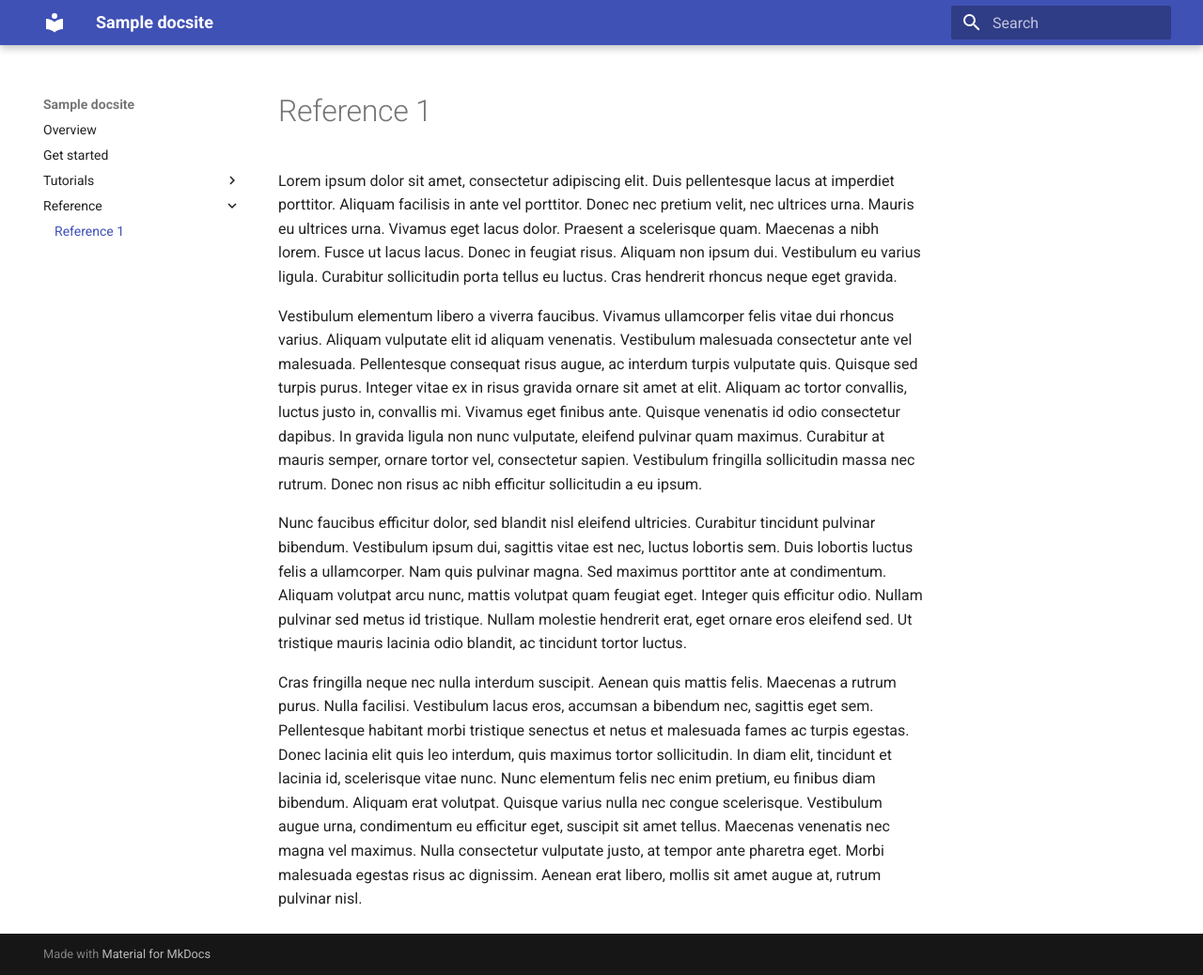
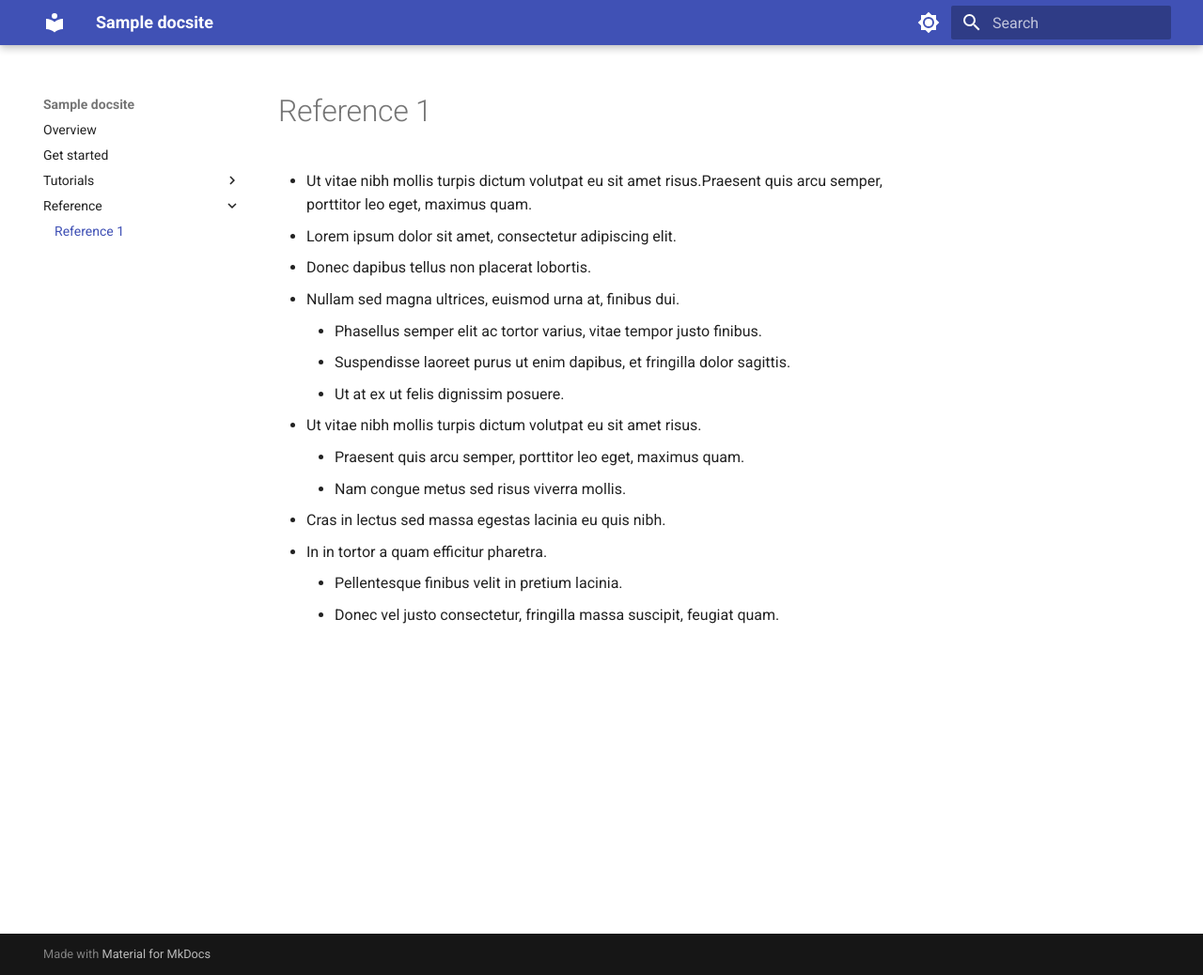
Before and after one commit to nicoalba/docsite-apis, an MkDocs documentation site: the page built from docs/reference-1.md, in a window 1280 px wide and 1038 px high. Shown: the whole window at 94% size. Built offline with MkDocs 1.6.1 and Material for MkDocs 9.7.7, drawn with Linux system fonts in a browser that asks for light colours.

```diff
--- a/docs/reference-1.md
+++ b/docs/reference-1.md
@@ -1,9 +1,16 @@
 # Reference 1
 
-Lorem ipsum dolor sit amet, consectetur adipiscing elit. Duis pellentesque lacus at imperdiet porttitor. Aliquam facilisis in ante vel porttitor. Donec nec pretium velit, nec ultrices urna. Mauris eu ultrices urna. Vivamus eget lacus dolor. Praesent a scelerisque quam. Maecenas a nibh lorem. Fusce ut lacus lacus. Donec in feugiat risus. Aliquam non ipsum dui. Vestibulum eu varius ligula. Curabitur sollicitudin porta tellus eu luctus. Cras hendrerit rhoncus neque eget gravida.
-
-Vestibulum elementum libero a viverra faucibus. Vivamus ullamcorper felis vitae dui rhoncus varius. Aliquam vulputate elit id aliquam venenatis. Vestibulum malesuada consectetur ante vel malesuada. Pellentesque consequat risus augue, ac interdum turpis vulputate quis. Quisque sed turpis purus. Integer vitae ex in risus gravida ornare sit amet at elit. Aliquam ac tortor convallis, luctus justo in, convallis mi. Vivamus eget finibus ante. Quisque venenatis id odio consectetur dapibus. In gravida ligula non nunc vulputate, eleifend pulvinar quam maximus. Curabitur at mauris semper, ornare tortor vel, consectetur sapien. Vestibulum fringilla sollicitudin massa nec rutrum. Donec non risus ac nibh efficitur sollicitudin a eu ipsum.
-
-Nunc faucibus efficitur dolor, sed blandit nisl eleifend ultricies. Curabitur tincidunt pulvinar bibendum. Vestibulum ipsum dui, sagittis vitae est nec, luctus lobortis sem. Duis lobortis luctus felis a ullamcorper. Nam quis pulvinar magna. Sed maximus porttitor ante at condimentum. Aliquam volutpat arcu nunc, mattis volutpat quam feugiat eget. Integer quis efficitur odio. Nullam pulvinar sed metus id tristique. Nullam molestie hendrerit erat, eget ornare eros eleifend sed. Ut tristique mauris lacinia odio blandit, ac tincidunt tortor luctus.
-
-Cras fringilla neque nec nulla interdum suscipit. Aenean quis mattis felis. Maecenas a rutrum purus. Nulla facilisi. Vestibulum lacus eros, accumsan a bibendum nec, sagittis eget sem. Pellentesque habitant morbi tristique senectus et netus et malesuada fames ac turpis egestas. Donec lacinia elit quis leo interdum, quis maximus tortor sollicitudin. In diam elit, tincidunt et lacinia id, scelerisque vitae nunc. Nunc elementum felis nec enim pretium, eu finibus diam bibendum. Aliquam erat volutpat. Quisque varius nulla nec congue scelerisque. Vestibulum augue urna, condimentum eu efficitur eget, suscipit sit amet tellus. Maecenas venenatis nec magna vel maximus. Nulla consectetur vulputate justo, at tempor ante pharetra eget. Morbi malesuada egestas risus ac dignissim. Aenean erat libero, mollis sit amet augue at, rutrum pulvinar nisl.
+- Ut vitae nibh mollis turpis dictum volutpat eu sit amet risus.Praesent quis arcu semper, porttitor leo eget, maximus quam.
+- Lorem ipsum dolor sit amet, consectetur adipiscing elit.
+- Donec dapibus tellus non placerat lobortis.
+- Nullam sed magna ultrices, euismod urna at, finibus dui.
+    - Phasellus semper elit ac tortor varius, vitae tempor justo finibus.
+    - Suspendisse laoreet purus ut enim dapibus, et fringilla dolor sagittis.
+    - Ut at ex ut felis dignissim posuere.
+- Ut vitae nibh mollis turpis dictum volutpat eu sit amet risus.
+    - Praesent quis arcu semper, porttitor leo eget, maximus quam.
+    - Nam congue metus sed risus viverra mollis.
+- Cras in lectus sed massa egestas lacinia eu quis nibh.
+- In in tortor a quam efficitur pharetra.
+    - Pellentesque finibus velit in pretium lacinia.
+    - Donec vel justo consectetur, fringilla massa suscipit, feugiat quam.
--- a/mkdocs.yml
+++ b/mkdocs.yml
@@ -1,8 +1,26 @@
 site_name: Sample docsite
-theme: material
+theme:
+  name: material
+  palette:
+
+    # Palette toggle for light mode
+    - scheme: default
+      toggle:
+        icon: material/brightness-7
+        name: Switch to dark mode
+
+    # Palette toggle for dark mode
+    - scheme: slate
+      toggle:
+        icon: material/brightness-4
+        name: Switch to light mode
+      primary: orange
+      accent: orange
+
+
 
 nav:
-  - Overview: index.html
+  - Overview: index.md
   - Get started: get-started.md
   - Tutorials:
     - Tutorial 1: tutorial-1.md
```
Also changed, not shown: docs/index.md (+4 -12 lines).
